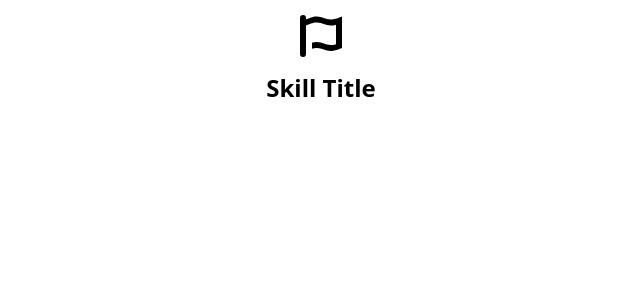
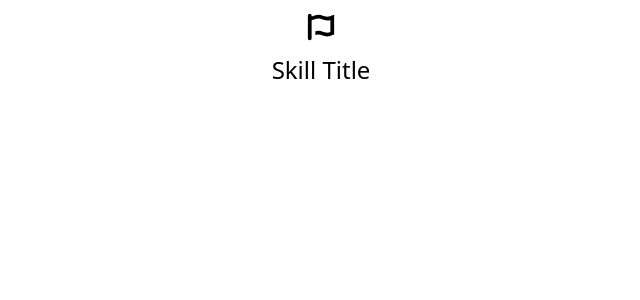
Before and after one commit to kduprey/kentonduprey-site, a Next.js app: page /components/Skill in a window 1280 px wide. Shown: the top 300 px of the page, without its empty margins (319-959 px from the left). Built offline with nearby package versions, Linux system fonts and the light colour scheme.

Commit message:
refactored h1 tags and removed fontsize styling

```diff
--- a/pages/components/Contact.js
+++ b/pages/components/Contact.js
@@ -68,7 +68,7 @@ const Contact = (props) => {
 			className="container flex flex-col items-center justify-center"
 			id="contact"
 		>
-			<h1 className="text-5xl font-bold text-center py-3">Contact</h1>
+			<h2 className="font-bold text-center py-3">Contact</h2>
 			<form
 				className="flex flex-col items-center container"
 				id="contact-form"
--- a/pages/components/Hero.js
+++ b/pages/components/Hero.js
@@ -9,11 +9,11 @@ const Hero = ({ blurb }) => {
 	return (
 		<div className="container flex flex-col justify-around items-center pt-5">
 			<p className="font-semibold py-3">Hi, I'm Kenton 👋</p>
-			<h1 className="text-2xl md:text-5xl lg:text-5xl font-bold text-center py-3 leading-tight">
+			<h2 className="font-bold text-center py-3 leading-tight">
 				Building web applications,
 				<br /> user-friendly products,
 				<br /> and experiences
-			</h1>
+			</h2>
 
 			<Button className="uppercase bg-black text-white hover:bg-gray-700 transition ease-in">
 				<a href="#contact">Connect with Me</a>
--- a/pages/components/Navbar.js
+++ b/pages/components/Navbar.js
@@ -2,8 +2,8 @@ import Button from "./Button";
 
 const Navbar = (props) => {
 	return (
-		<nav className="container flex flex-col md:flex-row md:w-4/5 justify-between p-3 items-center">
-			<h1 className="text-2xl md:text-4xl font-semibold font-display text-center">
+		<nav className="container flex flex-col space-y-4 md:space-y-0 md:flex-row lg:w-4/5 md:justify-center md:space-x-4 lg:justify-between p-3 items-center">
+			<h1 className="font-semibold font-display text-center">
 				Kenton Duprey.
 			</h1>
 			<div className="flex justify-evenly">
--- a/pages/components/Skill.js
+++ b/pages/components/Skill.js
@@ -9,10 +9,10 @@ const Skill = ({ project, title, iconName, children }) => {
 
 	return (
 		<div className="container p-3 flex flex-col items-center justify-center w-auto">
-			<div className="pb-3 text-5xl">
+			<div className="pb-3 text-3xl">
 				<Icon iconName={iconName} />
 			</div>
-			<h1 className="text-2xl font-semibold text-center">{title}</h1>
+			<h3 className=" text-center">{title}</h3>
 		</div>
 	);
 };
```
